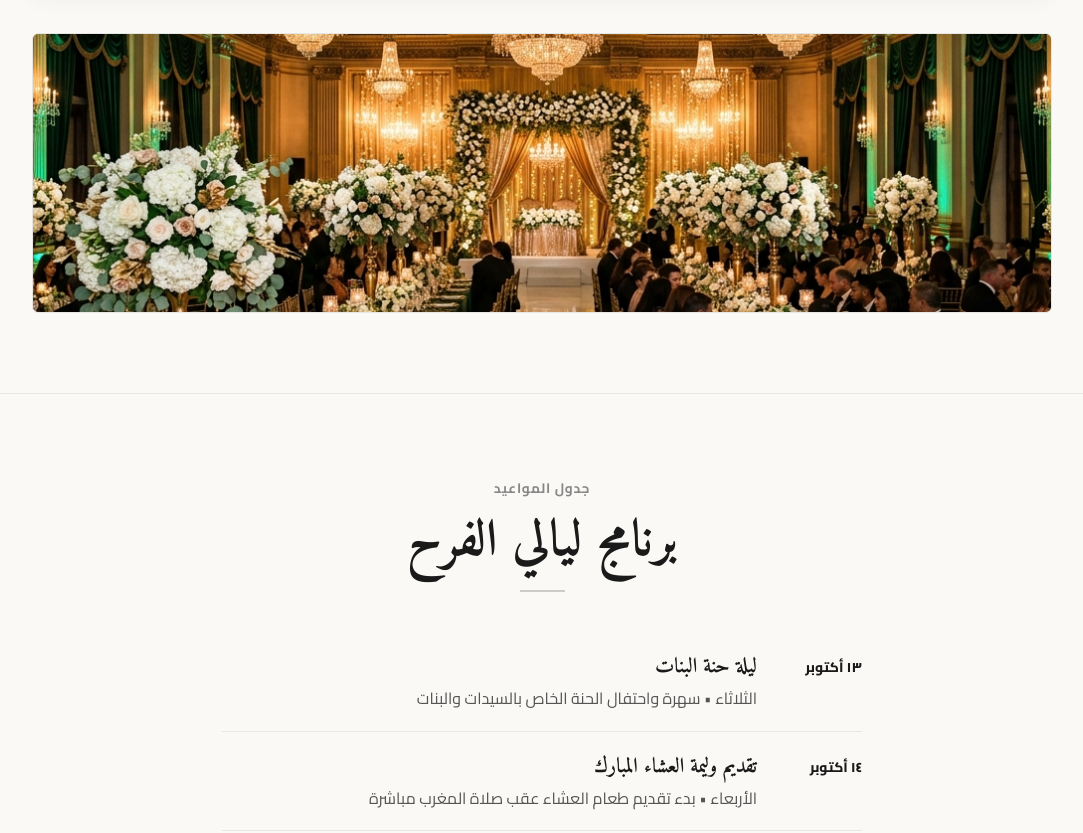
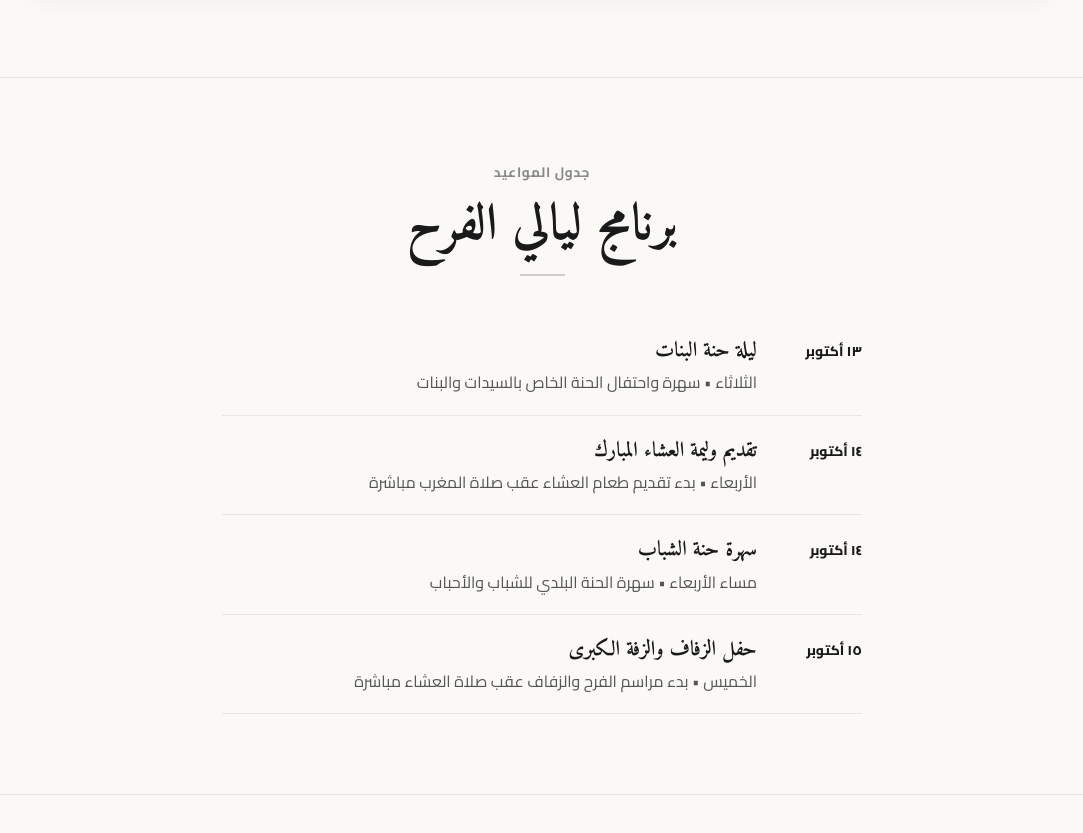
Before and after one commit to karemeibrahim-glitch/ms, a plain HTML site: page index.html in a window 1280 px wide. Shown: the part 2949-3782 px from the top of the page, without its empty margins (98-1181 px from the left). Drawn offline with nearby package versions, Linux system fonts and the light colour scheme.

Commit message:
Update index.html

```diff
--- a/index.html
+++ b/index.html
@@ -222,9 +222,7 @@
         </div>
       </div>
 
-      <div class="venue-showcase">
-        <img src="wedding_venue.png" alt="Venue" class="venue-img" id="venue-img" />
-      </div>
+
     </div>
   </section>
 
```
